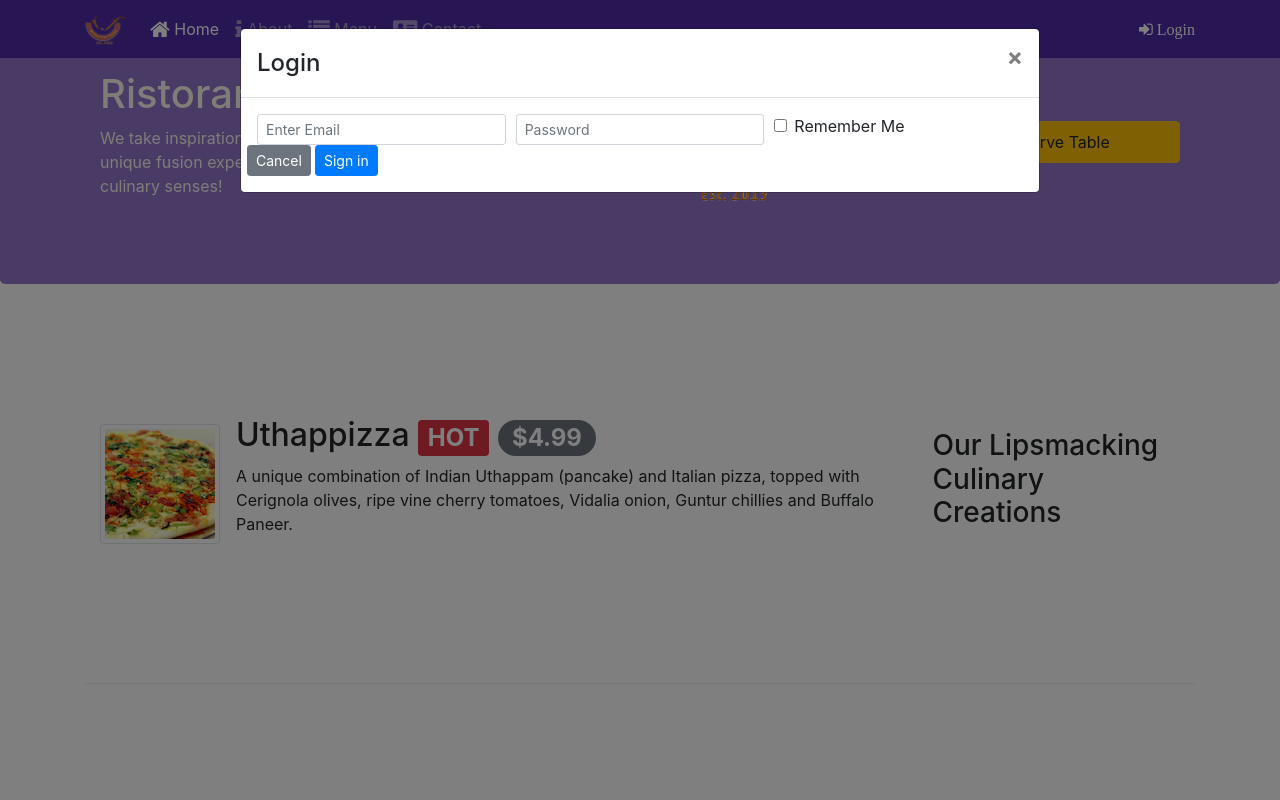
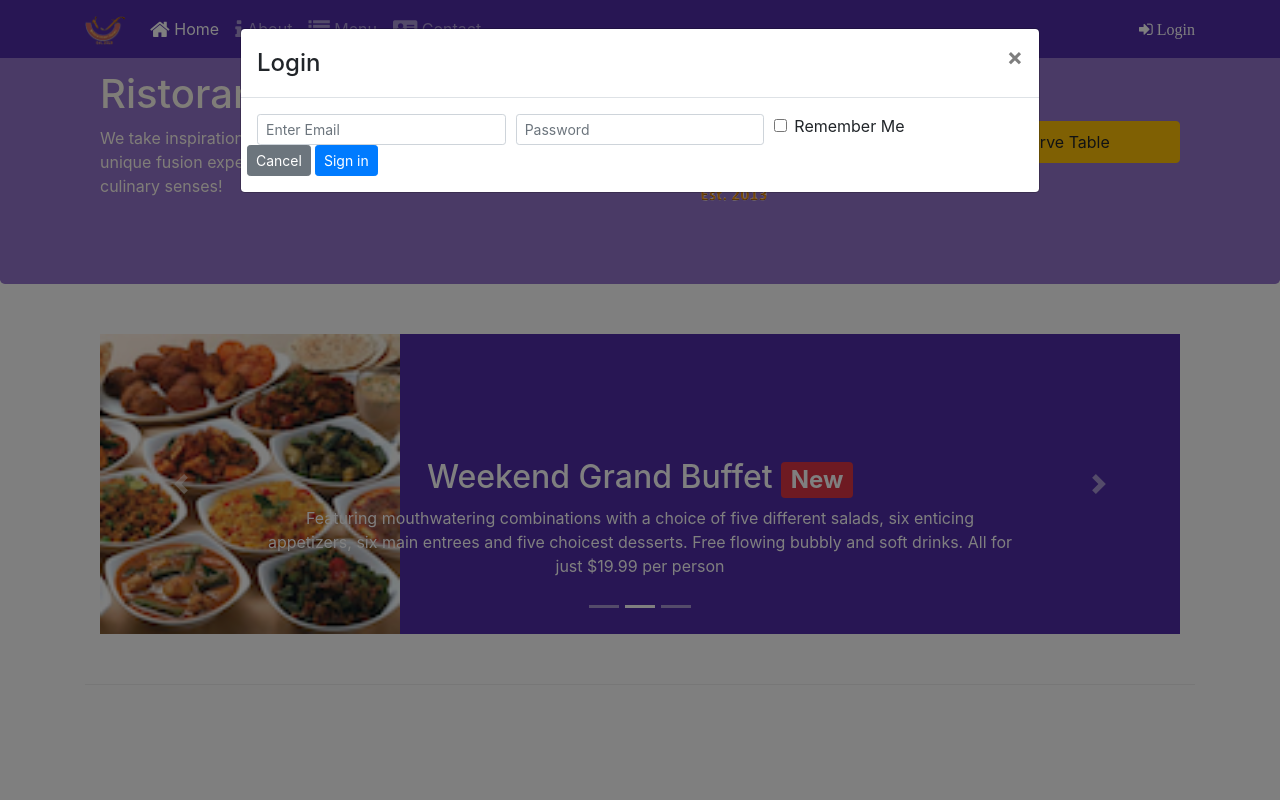
Before and after one commit to Rahulj06/Bootstrap, a website: page index.html in a window 1280 px wide. Both pictures are taken after a click on the link "Login". Shown: the top 800 px of the page. Drawn offline with nearby package versions, Linux system fonts and the light colour scheme.

Commit message:
carousel

```diff
--- a/css/styles.css
+++ b/css/styles.css
@@ -44,3 +44,16 @@
     border-bottom:1px solid #ddd;
     padding: 10px;
 }
+.carousel {
+    background: #512DA8;
+}
+.carousel-item{
+    height:300px;
+}
+
+.carousel-item img{
+    position:absolute;
+    top:0;
+    left:0;
+    min-height:300px;
+}
--- a/index.html
+++ b/index.html
@@ -66,13 +66,11 @@
                                 </div>
                             </div>
                             <div class="form-row">
-                                <button type="button" class="btn btn-secondary btn-sm ml-auto" data-dismiss="modal"> Cancel</button>
-                                <button type="submit" class="btn btn-primary btn-sm ml-1"> Sign in</button>
+                                <button type="button" class="btn btn-secondary btn-sm ml-auto" data-dismiss="modal">Cancel</button>
+                                <button type="submit" class="btn btn-primary btn-sm ml-1">Sign in</button>
                             </div>
                         </div>
                     </form>
-
-
                 </div>
             </div>
         </div>
@@ -101,6 +99,51 @@
     </header>
 
     <div class="container">
+        <div class="row row-content">
+            <div class="col">
+                <div id="mycarousel" class="carousel slide" data-ride="carousel">
+                    <div class="carousel-inner" role="listbox">
+                        <div class="carousel-item active">
+                            <img class="d-block img-fluid"
+                                src="img/uthappizza.png" alt="Uthappizza">
+                            <div class="carousel-caption d-none d-md-block">
+                                <h2>Uthappizza <span class="badge badge-danger">HOT</span> <span class="badge badge-pill badge-secondary">$4.99</span></h2>
+                                <p class="d-none d-sm-block">A unique combination of Indian Uthappam (pancake) and Italian pizza, topped with Cerignola olives, ripe vine cherry tomatoes, Vidalia onion, Guntur chillies and Buffalo Paneer.</p>
+                            </div>
+                        </div>
+                        <div class="carousel-item">
+                            <img class="d-block img-fluid"
+                                src="img/buffet.png" alt="buffet">
+                            <div class="carousel-caption d-none d-md-block">
+                                <h2>Weekend Grand Buffet <span class="badge badge-danger">New</span></h2>
+                                <p class="d-none d-sm-block">Featuring mouthwatering combinations with a choice of five different salads, six enticing appetizers, six main entrees and five choicest desserts. Free flowing bubbly and soft drinks. All for just $19.99 per person </p>
+                            </div>
+                        </div>
+                        <div class="carousel-item">
+                            <img class="d-block img-fluid"
+                                src="img/alberto.png" alt="alberto">
+                            <div class="carousel-caption d-none d-md-block">
+                                <h2>Alberto Somayya</h2>
+                                <h4>Executive Chef</h4>
+                                <p class="d-none d-sm-block">Award winning three-star Michelin chef with wide International experience having worked closely with whos-who in the culinary world, he specializes in creating mouthwatering Indo-Italian fusion experiences. </p>
+                            </div>
+                        </div>
+                    </div>
+                    <ol class="carousel-indicators">
+                        <li data-target="#mycarousel" data-slide-to="0" class="active"></li>
+                        <li data-target="#mycarousel" data-slide-to="1"></li>
+                        <li data-target="#mycarousel" data-slide-to="2"></li>
+                    </ol>
+                    <a class="carousel-control-prev" href="#mycarousel" role="button" data-slide="prev">
+                        <span class="carousel-control-prev-icon"></span>
+                    </a>
+                    <a class="carousel-control-next" href="#mycarousel" role="button" data-slide="next">
+                        <span class="carousel-control-next-icon"></span>
+                    </a>
+                </div>
+            </div>
+        </div>
+
         <div class="row row-content align-items-center">
             <div class="col-12 col-sm-4 order-sm-last col-md-3">
                 <h3>Our Lipsmacking Culinary Creations</h3>
@@ -111,9 +154,7 @@
                         src="img/uthappizza.png" alt="uthappizza">
                         <div class="media-body">
                             <h2 class="mt-0">Uthappizza <span class="badge badge-danger">HOT</span> <span class="badge badge-pill badge-secondary">$4.99</span></h2>
-                            <div class="d-none d-sm-block">
-                            <p>A unique combination of Indian Uthappam (pancake) and Italian pizza, topped with Cerignola olives, ripe vine cherry tomatoes, Vidalia onion, Guntur chillies and Buffalo Paneer.</p>
-                            </div>
+                            <p class="d-none d-sm-block">A unique combination of Indian Uthappam (pancake) and Italian pizza, topped with Cerignola olives, ripe vine cherry tomatoes, Vidalia onion, Guntur chillies and Buffalo Paneer.</p>
                         </div>
                 </div>
             </div>
@@ -128,9 +169,7 @@
                 <div class="media">
                         <div class="media-body">
                             <h2 class="mt-0">Weekend Grand Buffet <span class="badge badge-danger">New</span></h2>
-                            <div class="d-none d-sm-block">
-                            <p>Featuring mouthwatering combinations with a choice of five different salads, six enticing appetizers, six main entrees and five choicest desserts. Free flowing bubbly and soft drinks. All for just $19.99 per person </p>
-                            </div>
+                            <p class="d-none d-sm-block">Featuring mouthwatering combinations with a choice of five different salads, six enticing appetizers, six main entrees and five choicest desserts. Free flowing bubbly and soft drinks. All for just $19.99 per person </p>
                         </div>
                         <img class="d-flex mr-3 img-thumbnail align-items-center"
                         src="img/buffet.png" alt="buffet">
@@ -149,9 +188,7 @@
                 <div class="media-body">
                     <h2>Alberto Somayya</h2>
                     <h4>Executive Chef</h4>
-                    <div class="d-none d-sm-block">
-                    <p>Award winning three-star Michelin chef with wide International experience having worked closely with whos-who in the culinary world, he specializes in creating mouthwatering Indo-Italian fusion experiences. </p>
-                    </div>
+                    <p class="d-none d-sm-block">Award winning three-star Michelin chef with wide International experience having worked closely with whos-who in the culinary world, he specializes in creating mouthwatering Indo-Italian fusion experiences. </p>
                 </div>
                 </div>
             </div>
```
